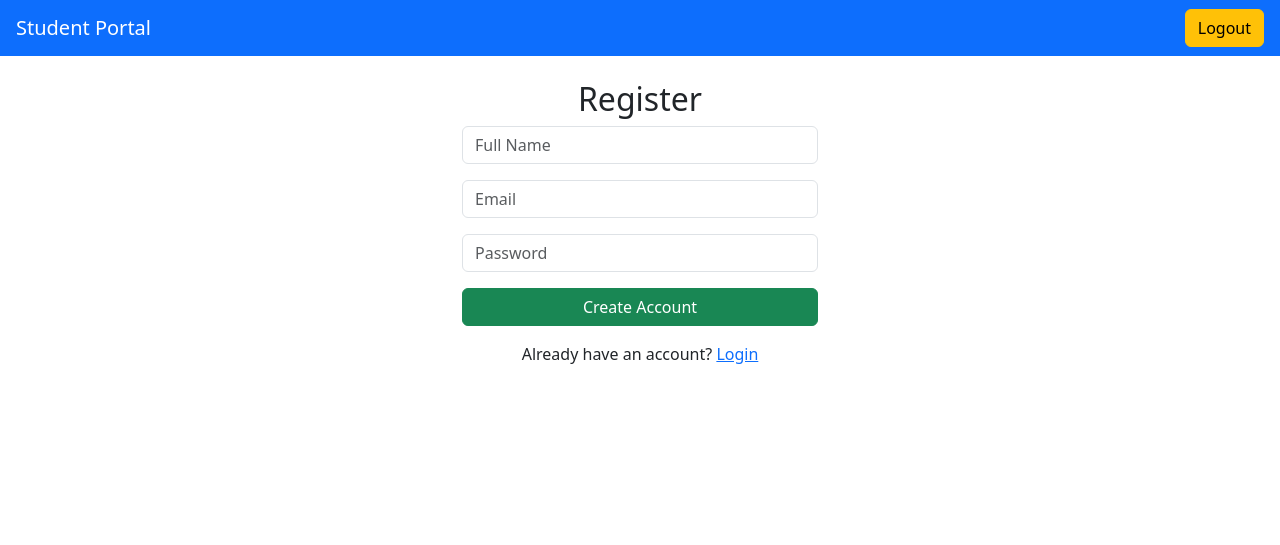
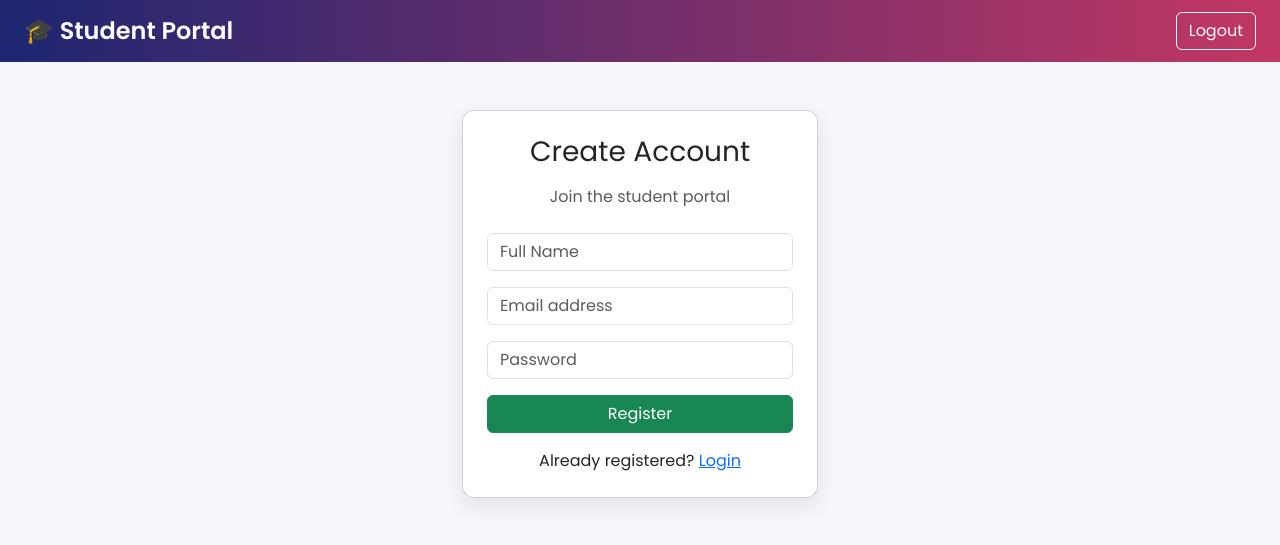
Before and after one commit to Jadhavdisha/Student_app_deploy, a Flask app: page /register in a window 1280 px wide. Shown: the top 545 px of the page. Run offline with Flask 3, Linux system fonts and the light colour scheme.

Commit message:
Redesign UI with modern professional layout

```diff
--- a/templates/base.html
+++ b/templates/base.html
@@ -1,17 +1,38 @@
 <!DOCTYPE html>
-<html>
+<html lang="en">
 <head>
+    <meta charset="UTF-8">
     <title>Student Portal</title>
-    <link href="https://cdn.jsdelivr.net/npm/bootstrap@5.3.0/dist/css/bootstrap.min.css" rel="stylesheet">
+
+    <!-- Bootstrap -->
+    <link href="https://cdn.jsdelivr.net/npm/bootstrap@5.3.2/dist/css/bootstrap.min.css" rel="stylesheet">
+
+    <!-- Google Font -->
+    <link href="https://fonts.googleapis.com/css2?family=Poppins:wght@300;400;600&display=swap" rel="stylesheet">
+
+    <style>
+        body {
+            font-family: 'Poppins', sans-serif;
+            background: #f4f6f9;
+        }
+        .navbar {
+            background: linear-gradient(90deg, #1d2671, #c33764);
+        }
+        .card {
+            border-radius: 12px;
+            box-shadow: 0 8px 20px rgba(0,0,0,0.08);
+        }
+    </style>
 </head>
+
 <body>
 
-<nav class="navbar navbar-dark bg-primary px-3">
-    <span class="navbar-brand">Student Portal</span>
-    <a href="/logout" class="btn btn-warning">Logout</a>
+<nav class="navbar navbar-dark px-4">
+    <span class="navbar-brand fw-semibold fs-4">🎓 Student Portal</span>
+    <a href="/logout" class="btn btn-outline-light">Logout</a>
 </nav>
 
-<div class="container mt-4">
+<div class="container py-5">
     {% block content %}{% endblock %}
 </div>
 
--- a/templates/register.html
+++ b/templates/register.html
@@ -2,20 +2,31 @@
 {% block content %}
 
 <div class="row justify-content-center">
-    <div class="col-md-4">
-        <h2 class="text-center">Register</h2>
+    <div class="col-md-5 col-lg-4">
+        <div class="card p-4">
+            <h3 class="text-center mb-3">Create Account</h3>
+            <p class="text-center text-muted mb-4">Join the student portal</p>
 
-        <form method="POST">
-            <input type="text" name="name" class="form-control mb-3" placeholder="Full Name" required>
-            <input type="email" name="email" class="form-control mb-3" placeholder="Email" required>
-            <input type="password" name="password" class="form-control mb-3" placeholder="Password" required>
+            <form method="POST">
+                <div class="mb-3">
+                    <input type="text" name="name" class="form-control" placeholder="Full Name" required>
+                </div>
 
-            <button class="btn btn-success w-100">Create Account</button>
-        </form>
+                <div class="mb-3">
+                    <input type="email" name="email" class="form-control" placeholder="Email address" required>
+                </div>
 
-        <p class="text-center mt-3">
-            Already have an account? <a href="/login">Login</a>
-        </p>
+                <div class="mb-3">
+                    <input type="password" name="password" class="form-control" placeholder="Password" required>
+                </div>
+
+                <button class="btn btn-success w-100">Register</button>
+            </form>
+
+            <p class="text-center mt-3 mb-0">
+                Already registered? <a href="/login">Login</a>
+            </p>
+        </div>
     </div>
 </div>
 
```
Also changed, not shown: templates/dashboard.html (+30 -5 lines), templates/login.html (+22 -9 lines).
